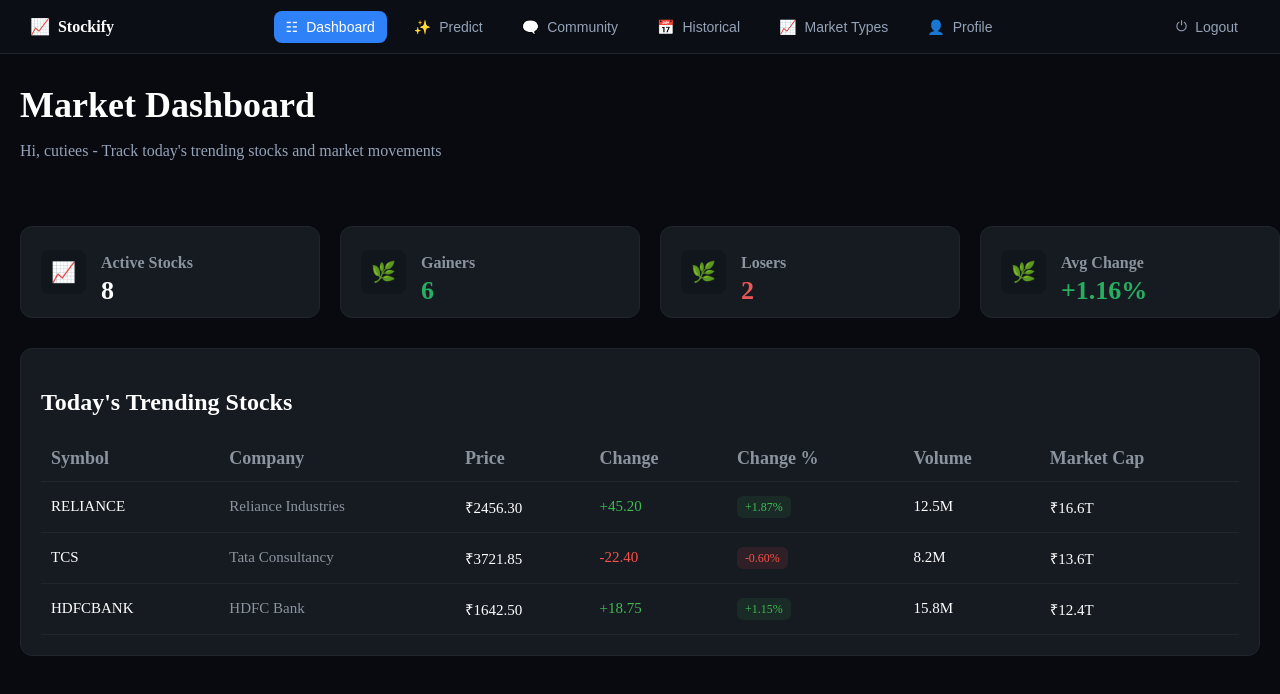
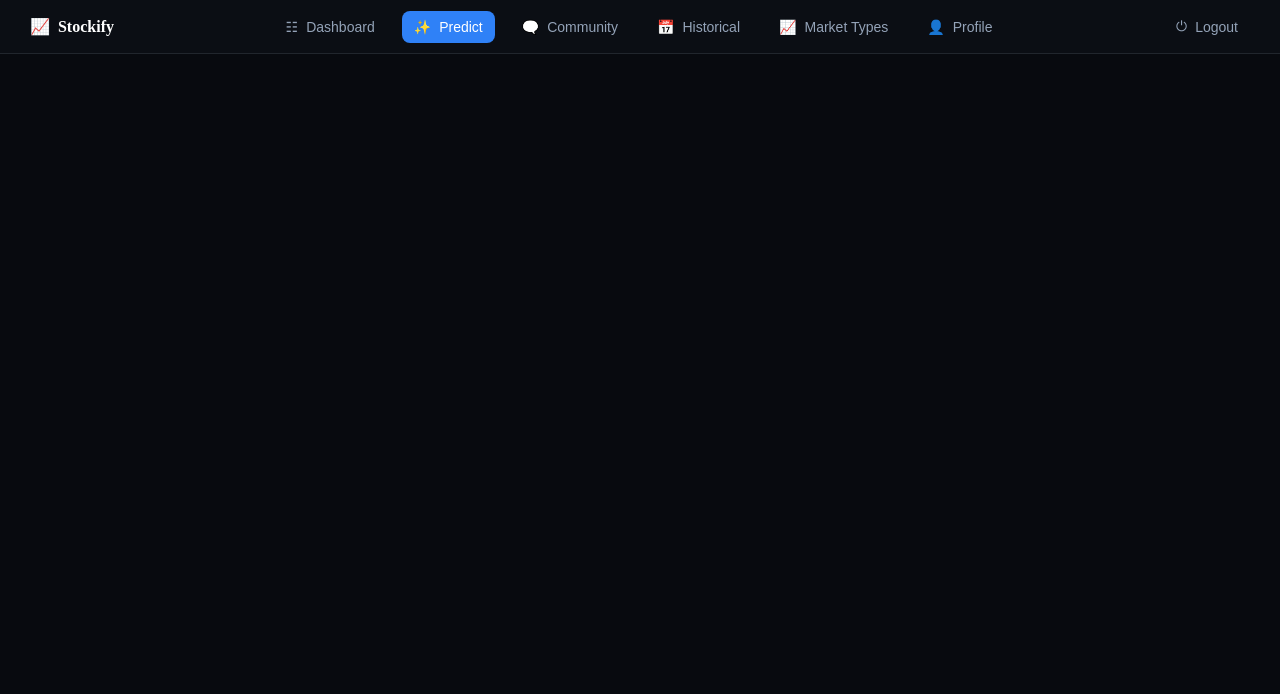
Before and after one commit to heyarnika/Stockify, a React (Vite) app: page / in a window 1280 px wide. Shown: the top 694 px of the page. Built offline with nearby package versions, Linux system fonts and the light colour scheme.

Commit message:
predict nav bar

```diff
--- a/src/App.jsx
+++ b/src/App.jsx
@@ -1,11 +1,12 @@
 import Home from './pages/Home';
 import Dashboard from './pages/Dashboard';
+import Predict from './pages/Predict';
 
 function App() {
-  // To see home page, just change <Home /> to <Dashboard /> below!!
+  // guyss To see home page, just change <Home /> to <Dashboard /> below!!
   return (
     <div className="App">
-      <Dashboard/>
+      <Predict/>
     </div>
   );
 }
--- /dev/null
+++ b/src/components/Predictnav.jsx
@@ -0,0 +1,28 @@
+import './Dashnav.css';
+
+function Dashnav() {
+  return (
+    <nav className="dashnav">
+      <div className="left-section">
+        <span className="logo-icon">📈</span>
+        <span className="logo-text">Stockify</span>
+      </div>
+
+      <div className="middle-section">
+        <button className="nav"><span>☷</span> Dashboard</button>
+        <button className="navactive"><span>✨</span> Predict</button>
+        <button className="nav"><span>🗨️</span> Community</button>
+        <button className="nav"><span>📅</span> Historical</button>
+        {/*dowpdown????*/}
+        <button className="nav"><span>📈</span> Market Types</button>
+        <button className="nav"><span>👤</span> Profile</button>
+      </div>
+
+      <div className="right-section">
+        <button className="nav"><span>⏻</span> Logout</button>
+      </div>
+    </nav>
+  );
+}
+
+export default Dashnav;
--- /dev/null
+++ b/src/pages/Predict.jsx
@@ -0,0 +1,12 @@
+import Predictnav from '../components/Predictnav';
+
+function Predict() {
+  return (
+    <div className="pagebg">
+      <Predictnav />
+
+    </div>
+  );
+}
+
+export default Predict;
```
Also changed, not shown: src/pages/Predict.css (added).
